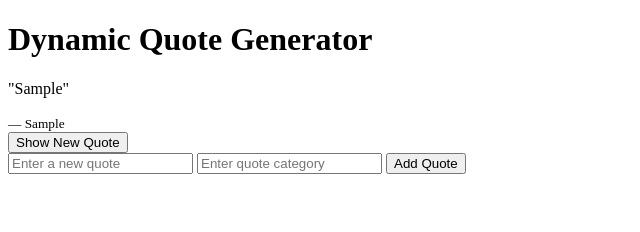
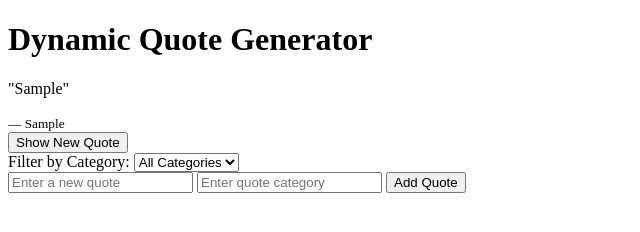
Before and after one commit to Code-with-Elvis/alx_fe_javascript, a plain HTML site: page dom-manipulation/index.html in a window 1280 px wide. Both pictures are taken after typing "Sample", "Sample" into the empty fields and a click on the button "Add Quote". Shown: the whole page, without its empty margins (0-640 px from the left). Drawn offline with Linux system fonts and the light colour scheme.

Commit message:
Creating a Dynamic Content Filtering System Using Web Storage and JSON

```diff
--- a/dom-manipulation/index.html
+++ b/dom-manipulation/index.html
@@ -10,6 +10,13 @@
     <div id="quoteDisplay"></div>
     <button id="newQuote">Show New Quote</button>
     <div>
+      <label for="categoryFilter">Filter by Category:</label>
+      <select id="categoryFilter" onchange="filterQuotes()">
+        <option value="all">All Categories</option>
+        <!-- Dynamically populated categories -->
+      </select>
+    </div>
+    <div>
       <input id="newQuoteText" type="text" placeholder="Enter a new quote" />
       <input
         id="newQuoteCategory"
--- a/dom-manipulation/script.js
+++ b/dom-manipulation/script.js
@@ -15,6 +15,81 @@ document.addEventListener("DOMContentLoaded", () => {
   // ===== DOM refs =====
   const quoteDisplay = document.getElementById("quoteDisplay");
   const newQuoteBtn = document.getElementById("newQuote");
+  const categoryFilter = document.getElementById("categoryFilter");
+
+  // ===== Web Storage Functions =====
+
+  // Load quotes from localStorage on page load
+  function loadQuotesFromStorage() {
+    const storedQuotes = localStorage.getItem('quotes');
+    if (storedQuotes) {
+      quotes = JSON.parse(storedQuotes);
+    }
+  }
+
+  // Save quotes to localStorage
+  function saveQuotesToStorage() {
+    localStorage.setItem('quotes', JSON.stringify(quotes));
+  }
+
+  // Load last selected filter from localStorage
+  function loadLastFilter() {
+    const lastFilter = localStorage.getItem('lastFilter');
+    if (lastFilter && categoryFilter) {
+      categoryFilter.value = lastFilter;
+    }
+  }
+
+  // Save current filter to localStorage
+  function saveFilterToStorage() {
+    if (categoryFilter) {
+      localStorage.setItem('lastFilter', categoryFilter.value);
+    }
+  }
+
+  // ===== Filtering Functions =====
+
+  // Populate categories dynamically
+  function populateCategories() {
+    if (!categoryFilter) return;
+
+    // Get unique categories from quotes
+    const categories = [...new Set(quotes.map(quote => quote.category))];
+
+    // Clear existing options except "All Categories"
+    categoryFilter.innerHTML = '<option value="all">All Categories</option>';
+
+    // Add category options
+    categories.forEach(category => {
+      const option = document.createElement('option');
+      option.value = category;
+      option.textContent = category;
+      categoryFilter.appendChild(option);
+    });
+  }
+
+  // Filter quotes based on selected category
+  function filterQuotes() {
+    if (!categoryFilter) return;
+
+    const selectedCategory = categoryFilter.value;
+    saveFilterToStorage();
+
+    let filteredQuotes = quotes;
+
+    if (selectedCategory !== 'all') {
+      filteredQuotes = quotes.filter(quote => quote.category === selectedCategory);
+    }
+
+    if (filteredQuotes.length === 0) {
+      quoteDisplay.innerHTML = `<p>No quotes found for category: "${selectedCategory}"</p>`;
+      return;
+    }
+
+    // Show a random quote from the filtered results
+    const randomIndex = Math.floor(Math.random() * filteredQuotes.length);
+    renderQuote(filteredQuotes[randomIndex]);
+  }
 
   // Render helper
   function renderQuote(quote) {
@@ -51,6 +126,12 @@ document.addEventListener("DOMContentLoaded", () => {
     const newQuote = { text, category };
     quotes.push(newQuote); // <-- updates array
     renderQuote(newQuote); // <-- updates DOM
+
+    // Save to localStorage
+    saveQuotesToStorage();
+
+    // Update categories dropdown if new category
+    populateCategories();
 
     textInput.value = "";
     catInput.value = "";
@@ -99,11 +180,15 @@ document.addEventListener("DOMContentLoaded", () => {
   newQuoteBtn.addEventListener("click", showRandomQuote);
 
   // Init
+  loadQuotesFromStorage(); // Load quotes from localStorage
   createAddQuoteForm();
+  populateCategories(); // Populate category filter
+  loadLastFilter(); // Load last selected filter
   showRandomQuote();
 
   // Expose for inline HTML handlers if your page uses them
   window.addQuote = addQuote;
   window.showRandomQuote = showRandomQuote;
   window.createAddQuoteForm = createAddQuoteForm;
+  window.filterQuotes = filterQuotes; // Expose filter function for HTML
 });
```
Also changed, not shown: 2 other files.
